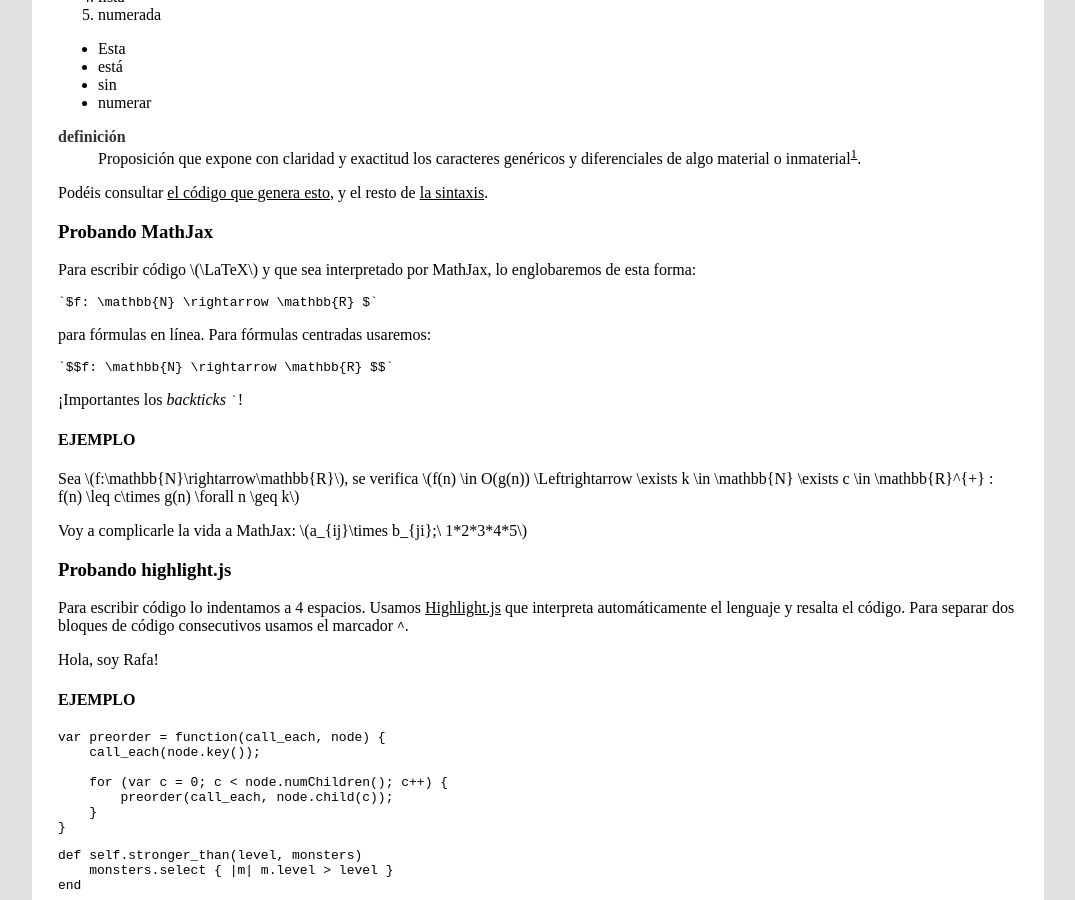
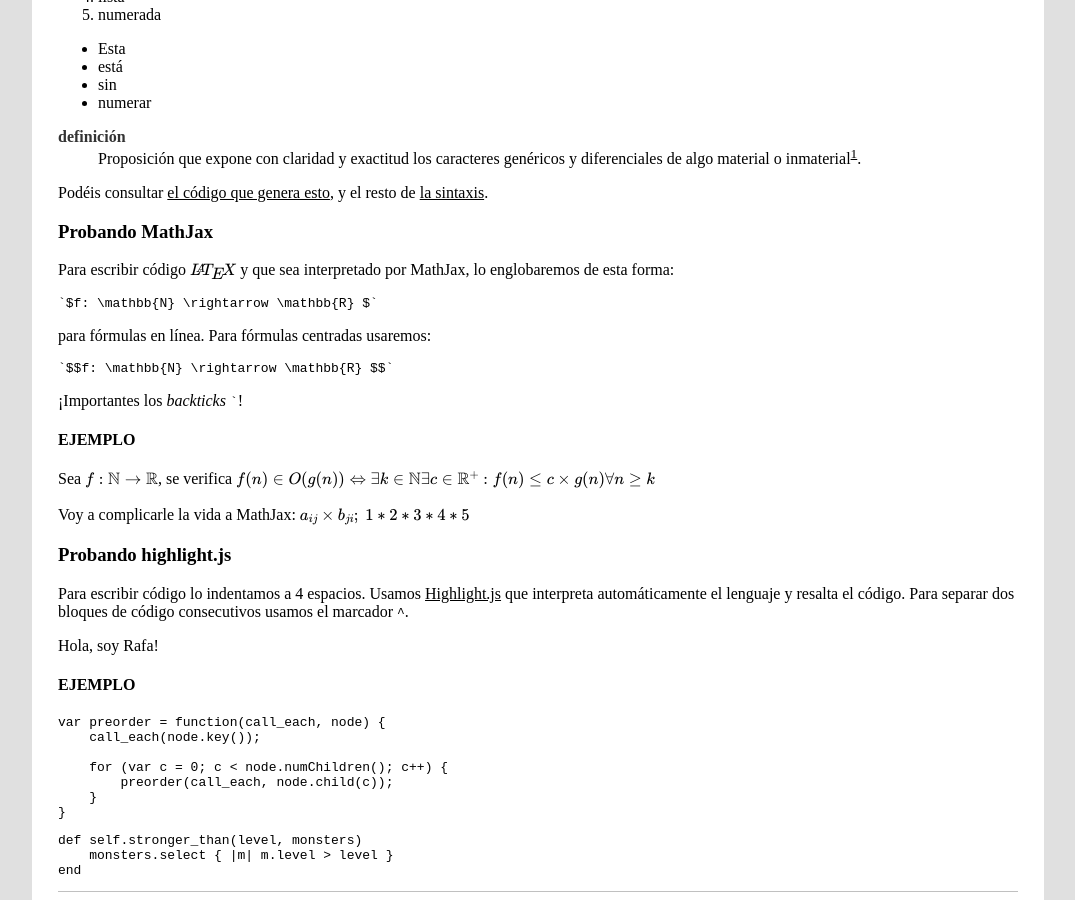
Before and after one commit to fdavidcl/web-notes, a Jekyll site: the page built from index.html, in a window 1280 px wide and 900 px high, scrolled down 3180 px. Shown: the whole window, without its empty margins (102-1177 px from the left). Built offline with Jekyll 4.4.1, drawn with Linux system fonts in a browser that asks for light colours; formulas are drawn with MathJax 3; the list of posts is cut into pages by our own code; part of the change alters nothing that is shown.

```diff
--- a/_layouts/default.html
+++ b/_layouts/default.html
@@ -5,7 +5,7 @@
       <link rel="stylesheet" type="text/css" href="{{ site.baseurl }}/css/default.css">
       <meta name="viewport" content="width=device-width, initial-scale=1.0">
       <script src="//ajax.googleapis.com/ajax/libs/webfont/1.4.7/webfont.js"></script>
-      <!--script type="text/javascript" src="http://cdn.mathjax.org/mathjax/latest/MathJax.js?config=TeX-AMS-MML_HTMLorMML"></script-->
+      <script type="text/javascript" src="http://cdn.mathjax.org/mathjax/latest/MathJax.js?config=TeX-AMS-MML_HTMLorMML"></script>
       <script type="text/javascript" src="{{ site.baseurl }}/js/highlight.pack.js"></script>
 
       <script type="text/javascript">
```
